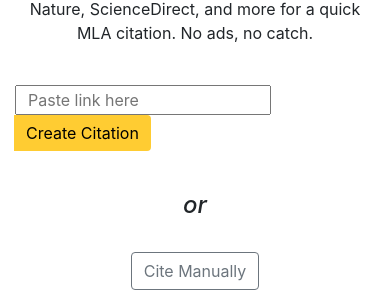
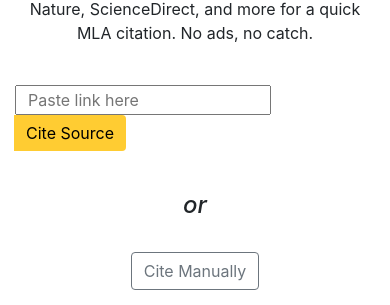
Before and after one commit to Baloguna16/better-citation, a Flask app: page /citation in a window 390 px wide. Shown: the part 187-492 px from the top of the page. Run offline with Flask 2, Linux system fonts and the light colour scheme; some libraries are stand-ins or nearby versions.

Commit message:
mobile UI

```diff
--- a/templates/engine/citation.html
+++ b/templates/engine/citation.html
@@ -18,7 +18,7 @@ Automated Citation
         <div class="input-group mb-3">
           {{ form.link(placeholder='  Paste link here') }}
           <div class="input-group-append">
-            <input class="btn btn-secondary" type="submit" value="Create Citation" id="button-addon2"></input>
+            <input class="btn btn-secondary" type="submit" value="Cite Source" id="button-addon2"></input>
           </div>
         </div>
       </form>
```
